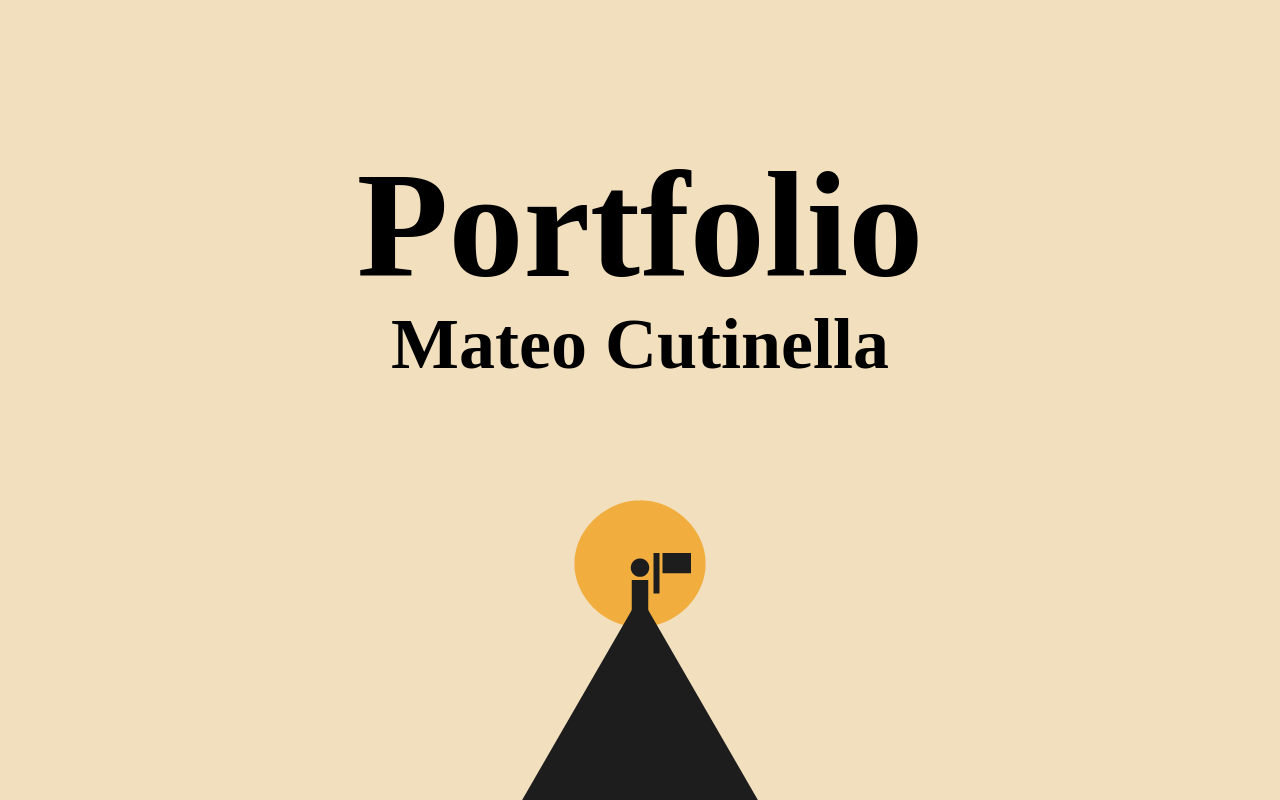
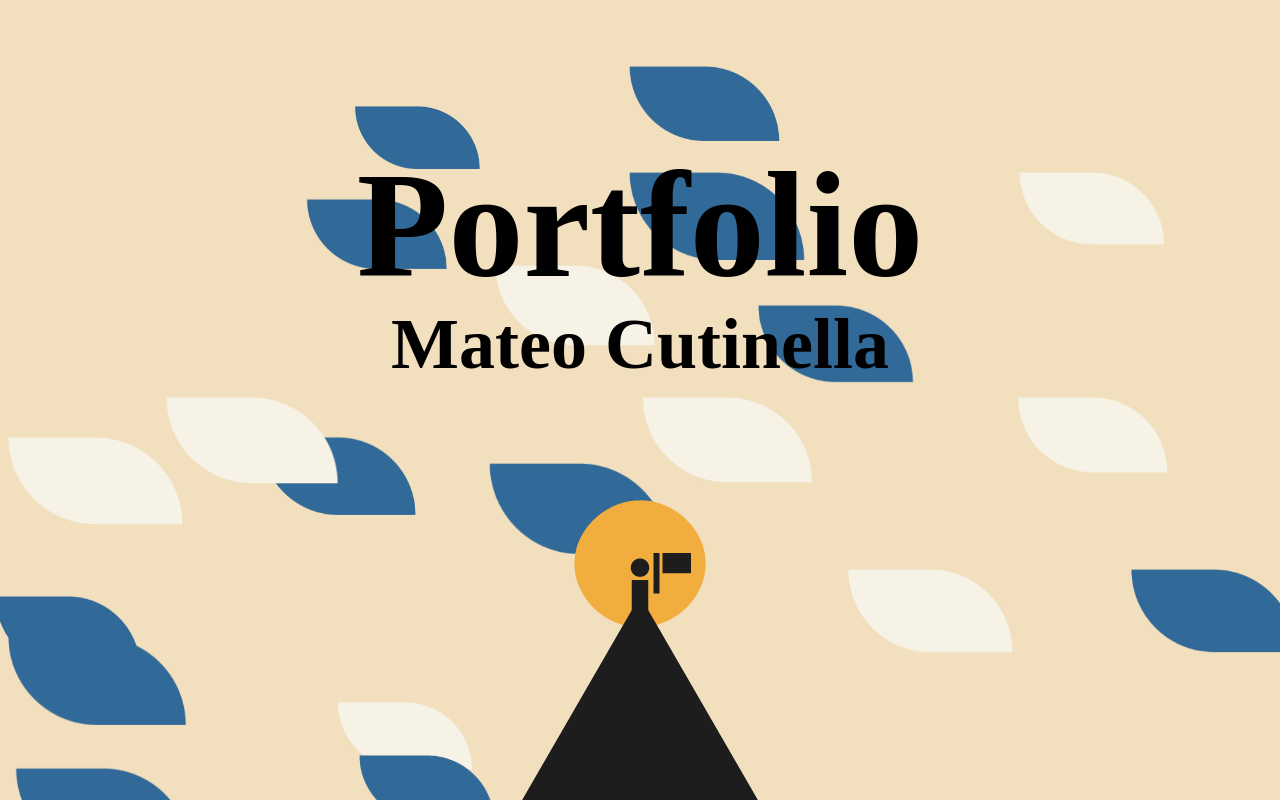
Before and after one commit to Claws35/Carpeta4, a React (Vite) app: page / in a window 1280 px wide. Shown: the top 800 px of the page. Built offline with nearby package versions, Linux system fonts and the light colour scheme; a web font is replaced by a local one.

Commit message:
fix: enable shape rendering in App component and update image imports in movingShapes.js

```diff
--- a/src/App.jsx
+++ b/src/App.jsx
@@ -3,7 +3,7 @@ import formaCompleta from "./img/preuba2.png";
 import { WorkExperienceSection } from "./components/WorkExperience/WorkExperienceSection";
 import { ProjectsSection } from "./components/Projects/ProjectsSection";
 import imagenPofolio from "./img/yoImgportfolio.jpg";
-//import { fixedShapes, randomShapes } from "./data/movingShapes";
+import { fixedShapes, randomShapes } from "./data/movingShapes";
 
 function App() {
   return (
@@ -11,7 +11,7 @@ function App() {
       {/* Hero Section con formas animadas */}
       <div className="relative overflow-hidden">
         {/* Formas decorativas con animación horizontal */}
-        {/* {[...fixedShapes, ...randomShapes].map((shape) => (
+        {[...fixedShapes, ...randomShapes].map((shape) => (
           <div
             key={shape.id}
             className="absolute pointer-events-none select-none"
@@ -25,7 +25,7 @@ function App() {
           >
             <img src={shape.image} alt="" className="w-full h-auto" />
           </div>
-        ))} */}
+        ))}
 
         {/* Contenido del hero */}
         <div className="flex flex-col items-center justify-between h-full relative z-10">
--- a/src/data/movingShapes.js
+++ b/src/data/movingShapes.js
@@ -1,5 +1,5 @@
-/* import forma1 from "../img/nube1.png";
-import forma2 from "../img/nube2.png";
+import forma1 from "../img/forma1.png";
+import forma2 from "../img/forma2.png";
 
 // 40 formas fijas desde la izquierda
 const fixedShapes = [
@@ -354,4 +354,3 @@ const generateRandomShapes = () => {
 const randomShapes = generateRandomShapes();
 
 export { fixedShapes, randomShapes };
- */
```
